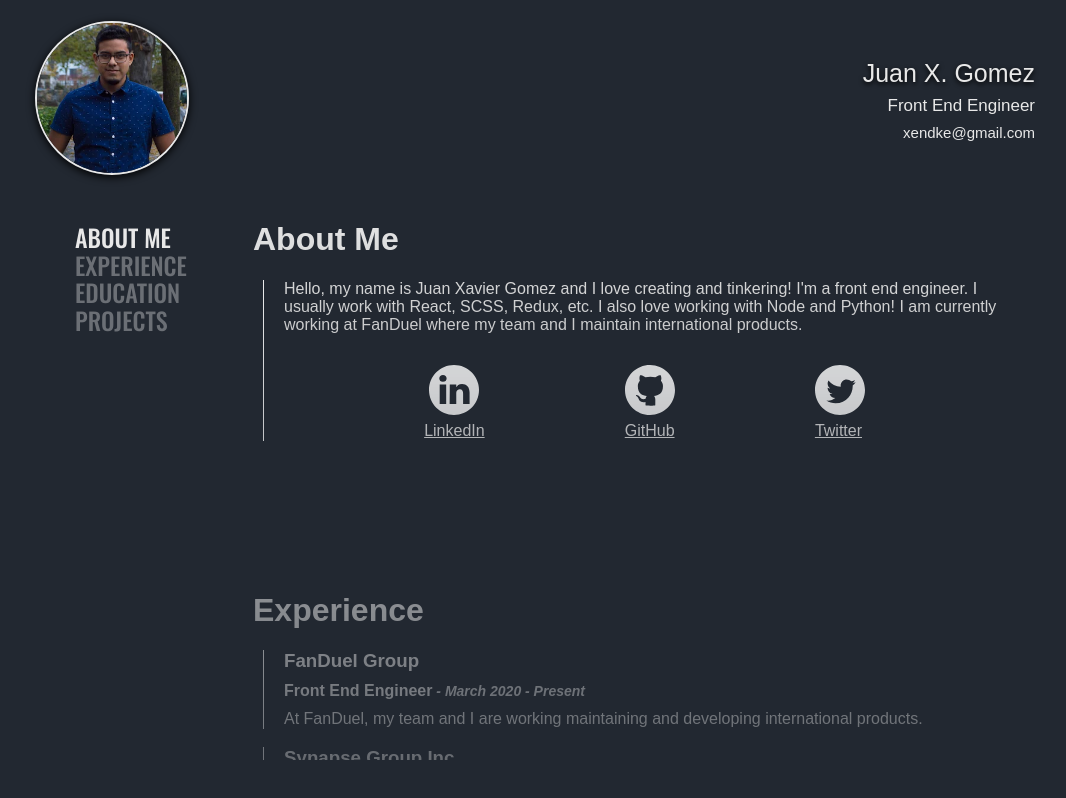
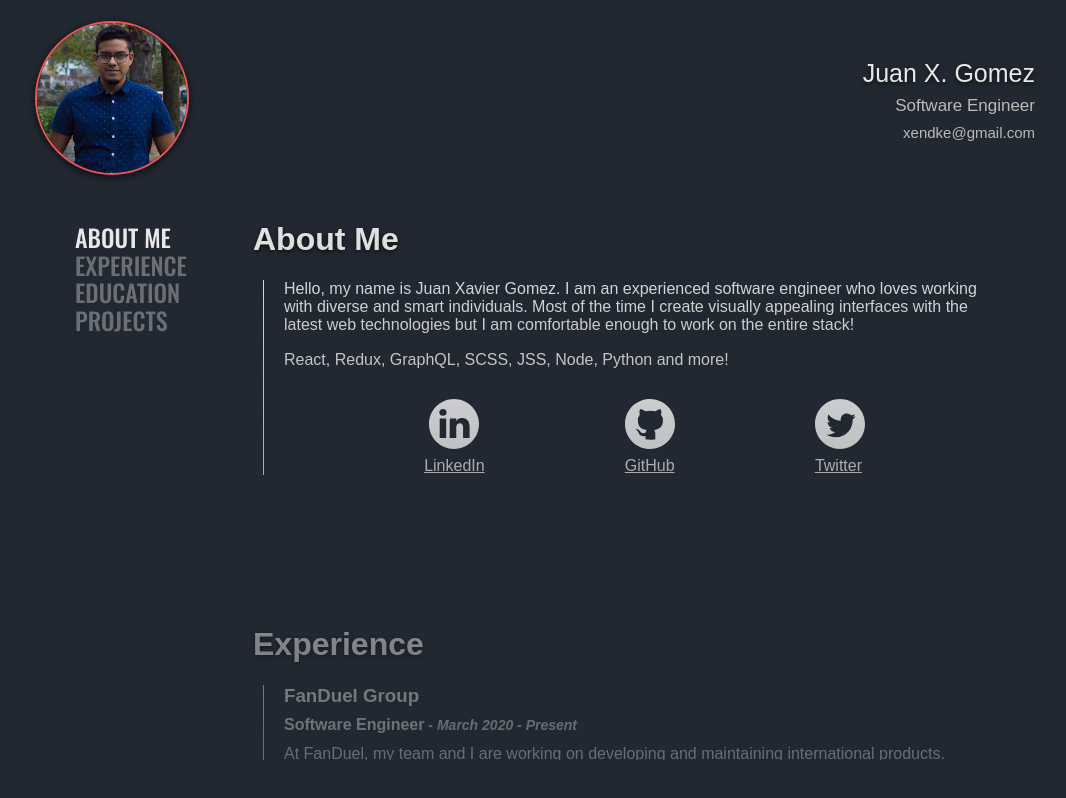
Before and after one commit to xendke/xendke.github.io, a React app: page / in a window 1280 px wide. Shown: the whole page, without its empty margins (105-1171 px from the left). Built offline with nearby package versions, Linux system fonts and the light colour scheme; a web font is replaced by a local one.

Commit message:
small updates

```diff
--- a/src/components/DynamicContent/AboutMe/AboutMe.jsx
+++ b/src/components/DynamicContent/AboutMe/AboutMe.jsx
@@ -10,12 +10,13 @@ const AboutMe = () => {
 			<h1>About Me</h1>
 			<div className="indent">
 				<p>
-					Hello, my name is Juan Xavier Gomez and I love creating and
-					tinkering! I'm a front end engineer. I usually work with
-					React, SCSS, Redux, etc. I also love working with Node and
-					Python! I am currently working at FanDuel where my team and
-					I maintain international products.
+					Hello, my name is Juan Xavier Gomez. I am an experienced
+					software engineer who loves working with diverse and smart
+					individuals. Most of the time I create visually appealing
+					interfaces with the latest web technologies but I am
+					comfortable enough to work on the entire stack!
 				</p>
+				<p>React, Redux, GraphQL, SCSS, JSS, Node, Python and more!</p>
 				<div className="links">
 					<a href="https://www.linkedin.com/in/juanxg/">
 						<div className="linkLogoContainer">
--- a/src/components/DynamicContent/DynamicContent.scss
+++ b/src/components/DynamicContent/DynamicContent.scss
@@ -20,8 +20,12 @@
 	.Section {
 		scroll-snap-align: start;
 
+		h1 {
+			text-shadow: 0px 2px 5px $shadow;
+		}
+
 		.indent {
-			border-left: 1px solid white;
+			border-left: 1px solid $white;
 			margin-left: 10px;
 			padding-left: 20px;
 		}
--- a/src/components/DynamicContent/Experience/Experience.jsx
+++ b/src/components/DynamicContent/Experience/Experience.jsx
@@ -18,15 +18,15 @@ const Experience = () => {
 			<h1>Experience</h1>
 			<Job
 				name="FanDuel Group"
-				position="Front End Engineer"
+				position="Software Engineer"
 				dateRange="March 2020 - Present"
-				description="At FanDuel, my team and I are working maintaining and developing international products."
+				description="At FanDuel, my team and I are working on developing and maintaining international products."
 			/>
 			<Job
 				name="Synapse Group Inc"
 				position="Front End Engineer"
 				dateRange="September 2018 - March 2020"
-				description="At Synapse, I created and maintained eCommerce React web applications for the company's multiple channels of revenue. We practice the Agile work environment where we use tools such as Rally and Jira for planning and task management."
+				description="At Synapse, I created and maintained Ecommerce React web applications for the company's multiple channels of revenue."
 			/>
 			<Job
 				name="Web Dev Freelance"
--- a/src/components/DynamicContent/Projects/Projects.jsx
+++ b/src/components/DynamicContent/Projects/Projects.jsx
@@ -13,7 +13,7 @@ const Projects = () => {
 			<h1>Projects</h1>
 			<div className="flex">
 				<div className="indent">
-					<h1>Synapse</h1>
+					<h2>Synapse</h2>
 					<p>
 						I developed and maintained many web applications at
 						Synapse. Here are some examples:{' '}
@@ -28,7 +28,7 @@ const Projects = () => {
 					</p>
 				</div>
 				<div className="indent">
-					<h1>Mousy</h1>
+					<h2>Mousy</h2>
 					<p>
 						A small social media application similar to twitter but
 						users connect with people only through #interests.{' '}
@@ -38,7 +38,7 @@ const Projects = () => {
 					</p>
 				</div>
 				<div className="indent">
-					<h1>Catchup</h1>
+					<h2>Catchup</h2>
 					<p>
 						An anonymous chat web app! React, SCSS, Firebase.{' '}
 						<Link href="https://github.com/xendke/catchup">
@@ -48,7 +48,7 @@ const Projects = () => {
 					</p>
 				</div>
 				<div className="indent">
-					<h1>Digitaizer</h1>
+					<h2>Digitaizer</h2>
 					<p>
 						Basic GUI and Neural Network to identify your
 						handwritten digits! Python, Tkinter, Pandas.{' '}
@@ -59,7 +59,7 @@ const Projects = () => {
 					</p>
 				</div>
 				<div className="indent">
-					<h1>Pet or Not</h1>
+					<h2>Pet or Not</h2>
 					<p>
 						A simple web app that can recognize whether a pet exist
 						in a given image!{' '}
@@ -73,7 +73,7 @@ const Projects = () => {
 					</p>
 				</div>
 				<div className="indent">
-					<h1>More</h1>
+					<h2>More</h2>
 					<p>
 						Feel free to check out all of{' '}
 						<Link href="https://github.com/xendke">
--- a/src/components/DynamicContent/Projects/Projects.scss
+++ b/src/components/DynamicContent/Projects/Projects.scss
@@ -12,7 +12,7 @@
 				flex-basis: 44%;
 			}
 
-			h1 {
+			h2 {
 				margin: 5px 0px;
 			}
 		}
--- a/src/components/SideBar/SideBar.scss
+++ b/src/components/SideBar/SideBar.scss
@@ -23,7 +23,7 @@
 			}
 			&:hover {
 				color: $white;
-				text-shadow: 0px 4px 20px #000000aa;
+				text-shadow: 0px 4px 20px $shadow;
 			}
 		}
 	}
--- a/src/components/TopBar/TopBar.jsx
+++ b/src/components/TopBar/TopBar.jsx
@@ -19,7 +19,7 @@ const TopBar = () => {
 			</div>
 			<div>
 				<p className="line name">Juan X. Gomez</p>
-				<p className="line title">Front End Engineer</p>
+				<p className="line title">Software Engineer</p>
 				<p className="line email">xendke@gmail.com</p>
 			</div>
 		</div>
--- a/src/components/TopBar/TopBar.scss
+++ b/src/components/TopBar/TopBar.scss
@@ -20,12 +20,13 @@
 		width: 150px;
 		height: auto;
 		border-radius: 50%;
-		border: 2px solid $white;
-		box-shadow: 0px 2px 8px 0px black;
+		border: 2px solid $red;
+		box-shadow: 0px 2px 8px 0px $shadow;
 	}
 	.line {
 		text-align: center;
 		margin: 8px 0px;
+		color: $white;
 
 		@include atBreakpoint(tablet) {
 			text-align: right;
@@ -33,13 +34,15 @@
 
 		&.name {
 			font-size: 25px;
-			text-shadow: 0px 2px 5px black;
+			text-shadow: 0px 2px 5px $shadow;
 		}
 		&.title {
 			font-size: 17px;
+			color: $grey;
 		}
 		&.email {
 			font-size: 15px;
+			color: $grey;
 		}
 	}
 }
--- a/src/index.html
+++ b/src/index.html
@@ -14,12 +14,7 @@
 			@import url('https://fonts.googleapis.com/css?family=Muli|Oswald:500&display=swap');
 			body {
 				margin: 0;
-				background: linear-gradient(
-					0.85turn,
-					#23204c,
-					#2d3967,
-					#23204c
-				);
+				background: #222831;
 			}
 			@media only screen and (min-device-width: 768px) {
 				body {
--- a/src/styles.scss
+++ b/src/styles.scss
@@ -1,6 +1,10 @@
 /* Constants */
 $white: #e8e8e8;
+$grey: #bababa;
+$red: #f05454;
+$blue: #30475e;
 $max-width: 1000px;
+$shadow: #000000aa;
 
 /* Usage:
     @include atBreakpoint(tablet) { color: blue }
```
